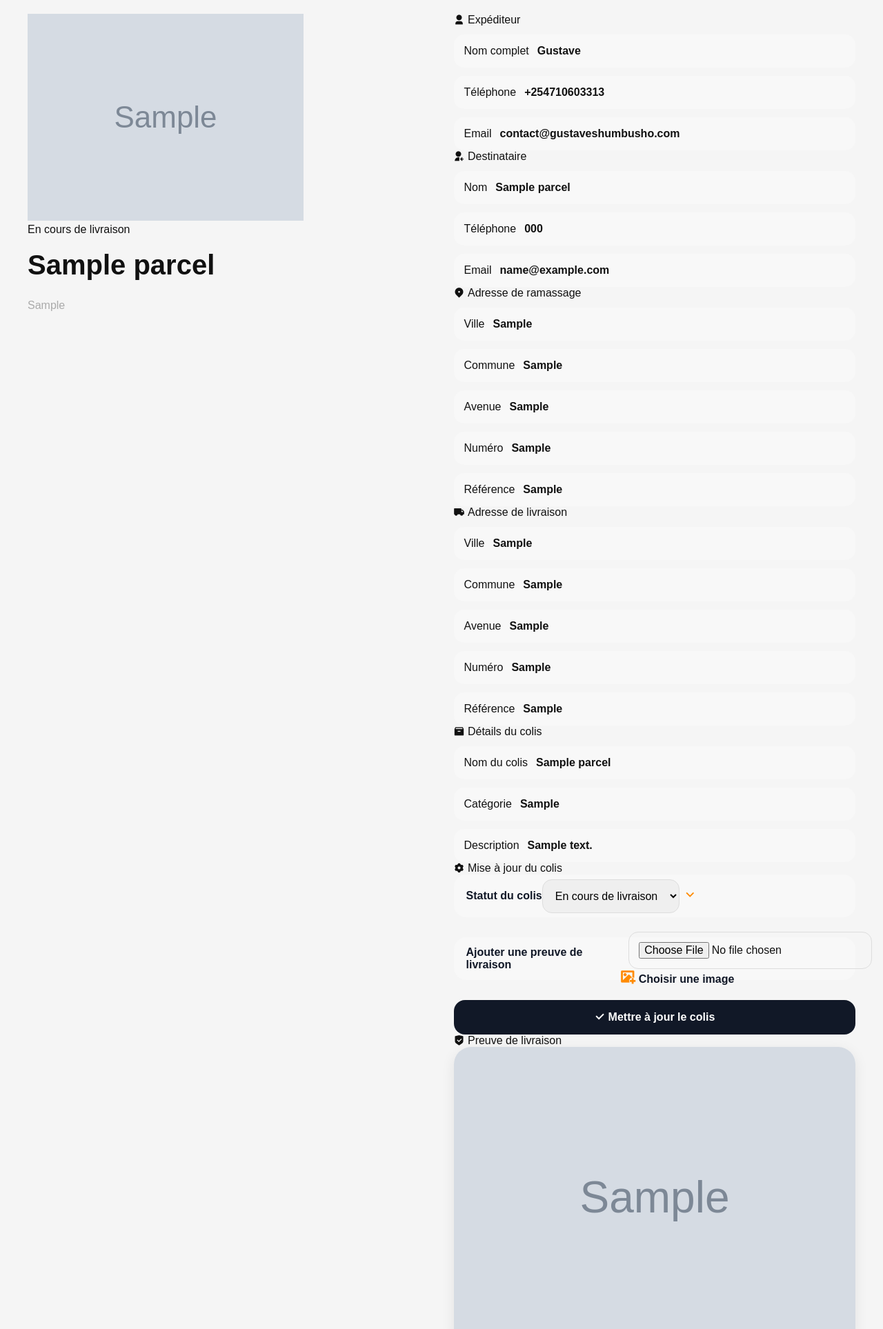
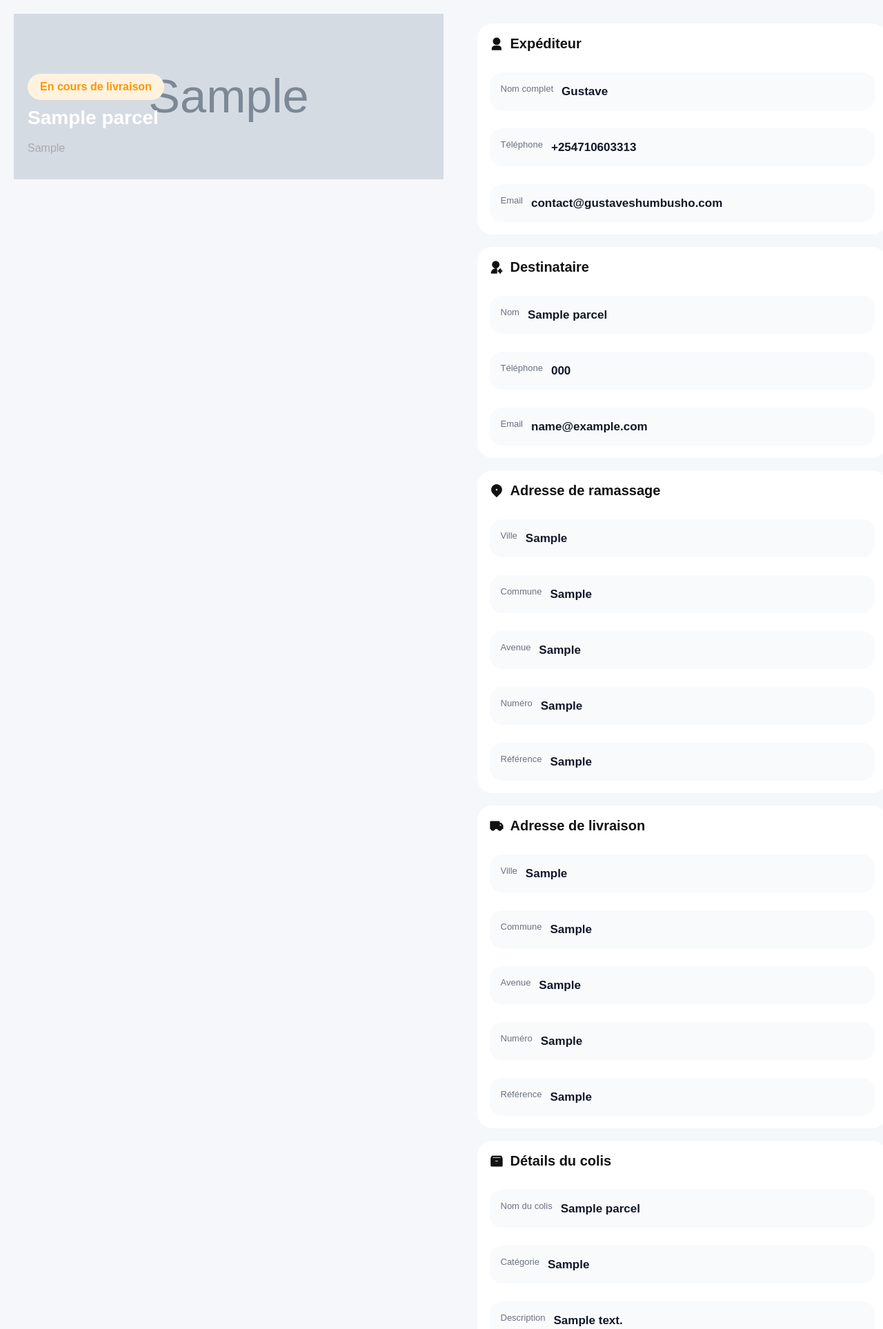
Before and after one commit to Gustave218/tinda-express-app, a Flask app: page /admin/parcel/1 in a window 1280 px wide. Shown: the top 1927 px of the page at 69% size. Run offline with Flask 3, Linux system fonts and the light colour scheme; a user stored in the database is signed in; tables that the repository leaves empty hold one stand-in row (values such as "Sample post"); grey boxes marked "Sample" are stand-in pictures.

Commit message:
fix page

```diff
--- a/static/css/style.css
+++ b/static/css/style.css
@@ -1889,3 +1889,218 @@ ADMIN PARCEL DETAILS
     font-weight:700;
 
 }
+/* =========================
+FORCE ADMIN MOBILE FIX
+========================= */
+
+.admin-details-page{
+    width:100% !important;
+    max-width:100% !important;
+    overflow-x:hidden !important;
+    background:#f5f7fb !important;
+}
+
+.admin-details-wrapper{
+    width:100% !important;
+    max-width:900px !important;
+    margin:auto !important;
+    padding:14px !important;
+    box-sizing:border-box !important;
+}
+
+.admin-section-card{
+    width:100% !important;
+    max-width:100% !important;
+    padding:18px !important;
+    border-radius:22px !important;
+    background:#fff !important;
+    margin-bottom:18px !important;
+    box-sizing:border-box !important;
+    overflow:hidden !important;
+}
+
+.admin-hero-image{
+    width:100% !important;
+    overflow:hidden !important;
+    position:relative !important;
+}
+
+.admin-hero-image img{
+    width:100% !important;
+    height:240px !important;
+    object-fit:cover !important;
+    display:block !important;
+}
+
+.hero-content{
+    position:absolute !important;
+    bottom:20px !important;
+    left:20px !important;
+    color:white !important;
+    z-index:10 !important;
+}
+
+.hero-content h1{
+    font-size:28px !important;
+    font-weight:800 !important;
+    margin-top:10px !important;
+}
+
+.hero-status{
+    display:inline-flex !important;
+    padding:10px 18px !important;
+    border-radius:999px !important;
+    background:#fff3df !important;
+    color:#ff9500 !important;
+    font-weight:700 !important;
+}
+
+.info-grid{
+    display:grid !important;
+    grid-template-columns:1fr !important;
+    gap:14px !important;
+    width:100% !important;
+}
+
+.info-item{
+    width:100% !important;
+    background:#f8fafc !important;
+    padding:16px !important;
+    border-radius:18px !important;
+    box-sizing:border-box !important;
+}
+
+.info-item label{
+    display:block !important;
+    font-size:13px !important;
+    margin-bottom:8px !important;
+    color:#6b7280 !important;
+}
+
+.info-item strong{
+    font-size:17px !important;
+    color:#111827 !important;
+    word-break:break-word !important;
+}
+
+.full-width{
+    grid-column:auto !important;
+}
+
+.section-title{
+    display:flex !important;
+    align-items:center !important;
+    gap:10px !important;
+    font-size:20px !important;
+    font-weight:800 !important;
+    margin-bottom:18px !important;
+}
+
+.admin-update-form{
+    display:flex !important;
+    flex-direction:column !important;
+    gap:18px !important;
+}
+
+.select-wrapper{
+    position:relative !important;
+    width:100% !important;
+}
+
+.select-wrapper select{
+    width:100% !important;
+    height:58px !important;
+    border:none !important;
+    border-radius:18px !important;
+    padding:0 18px !important;
+    padding-right:50px !important;
+    background:#f3f4f6 !important;
+    font-size:16px !important;
+    appearance:none !important;
+    outline:none !important;
+    box-sizing:border-box !important;
+}
+
+.select-wrapper i{
+    position:absolute !important;
+    right:16px !important;
+    top:50% !important;
+    transform:translateY(-50%) !important;
+    font-size:22px !important;
+    color:#ff9500 !important;
+}
+
+.custom-upload{
+    width:100% !important;
+    display:block !important;
+}
+
+.custom-upload input{
+    display:none !important;
+}
+
+.upload-box{
+    width:100% !important;
+    min-height:120px !important;
+    border-radius:22px !important;
+    border:2px dashed #d1d5db !important;
+    background:#fafafa !important;
+    display:flex !important;
+    flex-direction:column !important;
+    justify-content:center !important;
+    align-items:center !important;
+    gap:12px !important;
+    padding:20px !important;
+    box-sizing:border-box !important;
+}
+
+.upload-box i{
+    font-size:38px !important;
+    color:#ff7b00 !important;
+}
+
+.upload-box span{
+    font-weight:700 !important;
+}
+
+.admin-save-btn{
+    width:100% !important;
+    height:60px !important;
+    border:none !important;
+    border-radius:20px !important;
+    background:#081028 !important;
+    color:white !important;
+    font-size:17px !important;
+    font-weight:800 !important;
+    display:flex !important;
+    align-items:center !important;
+    justify-content:center !important;
+    gap:10px !important;
+}
+
+.proof-admin-image{
+    width:100% !important;
+    border-radius:22px !important;
+    display:block !important;
+    object-fit:cover !important;
+}
+
+/* FORCE NO ZOOM */
+html,
+body{
+    width:100% !important;
+    overflow-x:hidden !important;
+}
+
+/* MOBILE HARD FIX */
+@media(max-width:768px){
+
+    *{
+        max-width:100% !important;
+    }
+
+    .admin-details-page{
+        overflow-x:hidden !important;
+    }
+
+}
```
